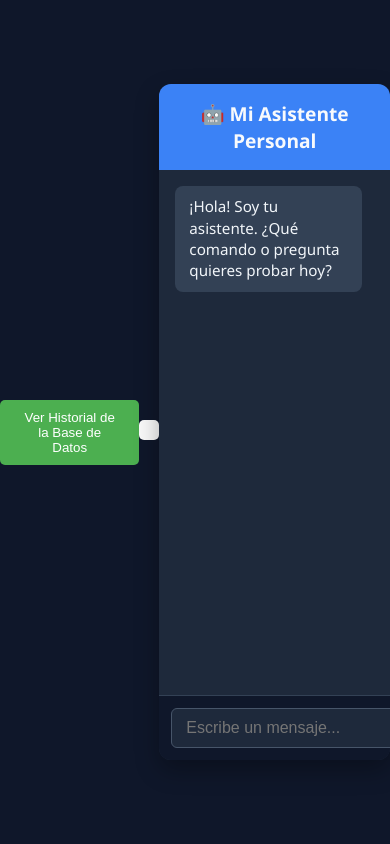
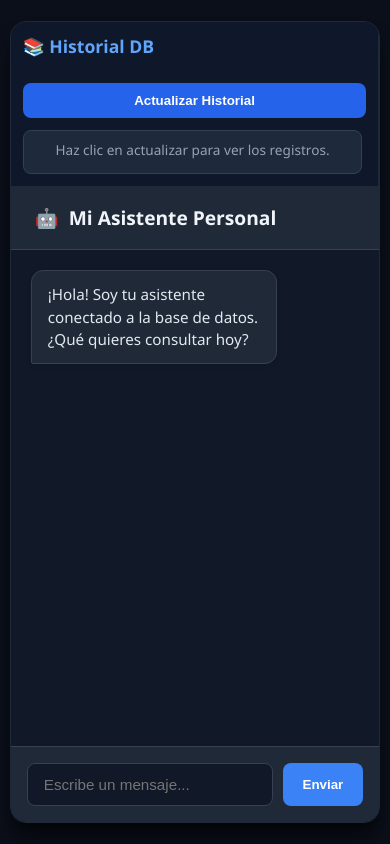
Before and after one commit to sitios-sais/sais-asistente, a website: page public/index.html in a window 390 px wide. Drawn offline with Linux system fonts and the light colour scheme; no server answers.

Commit message:
Revamp chat application layout and styles
Updated the structure and styles of the chat application, including a new history panel and improved responsiveness.

```diff
--- a/public/index.html
+++ b/public/index.html
@@ -5,155 +5,211 @@
     <meta name="viewport" content="width=device-width, initial-scale=1.0">
     <title>Asistente Personal IA</title>
     <style>
-        body {
-            font-family: 'Segoe UI', Tahoma, Geneva, Verdana, sans-serif;
-            background-color: #0f172a;
-            color: #f8fafc;
+        * {
+            box-sizing: border-box;
             margin: 0;
             padding: 0;
+        }
+        body {
+            font-family: 'Segoe UI', system-ui, -apple-system, sans-serif;
+            background-color: #0b0f19;
+            color: #f1f5f9;
+            height: 100vh;
             display: flex;
             justify-content: center;
             align-items: center;
-            height: 100vh;
         }
-
-        .chat-container {
-            width: 100%;
-            max-width: 500px;
-            height: 80vh;
-            background: #1e293b;
-            border-radius: 12px;
-            box-shadow: 0 10px 25px rgba(0, 0, 0, 0.3);
+        .main-wrapper {
+            display: flex;
+            width: 90%;
+            max-width: 950px;
+            height: 85vh;
+            background: #111827;
+            border-radius: 16px;
+            box-shadow: 0 20px 25px -5px rgba(0, 0, 0, 0.5), 0 10px 10px -5px rgba(0, 0, 0, 0.4);
+            overflow: hidden;
+            border: 1px solid #1f2937;
+        }
+        /* Panel del Historial (Lateral) */
+        .history-panel {
+            width: 320px;
+            background: #0f172a;
+            border-right: 1px solid #1f2937;
             display: flex;
             flex-direction: column;
-            overflow: hidden;
+            padding: 20px;
         }
-
-        .chat-header {
-            background: #3b82f6;
-            padding: 16px;
-            text-align: center;
-            font-size: 1.2rem;
-            font-weight: bold;
+        .history-header {
+            font-size: 1.1rem;
+            font-weight: 600;
+            margin-bottom: 15px;
+            color: #60a5fa;
+            display: flex;
+            justify-content: space-between;
+            align-items: center;
         }
-
-        .chat-mensajes {
+        .history-list {
             flex: 1;
-            padding: 16px;
             overflow-y: auto;
             display: flex;
             flex-direction: column;
-            gap: 12px;
+            gap: 10px;
+            padding-right: 4px;
+        }
+        .history-item {
+            background: #1e293b;
+            padding: 10px 12px;
+            border-radius: 8px;
+            font-size: 0.85rem;
+            border: 1px solid #334155;
+        }
+        .history-item p {
+            margin-bottom: 4px;
+            line-height: 1.3;
+        }
+        .history-item small {
+            color: #94a3b8;
+            font-size: 0.75rem;
+        }
+        .btn-cargar {
+            background: #2563eb;
+            color: white;
+            border: none;
+            padding: 10px;
+            border-radius: 8px;
+            font-weight: 600;
+            cursor: pointer;
+            transition: background 0.2s;
+            margin-top: 10px;
+        }
+        .btn-cargar:hover {
+            background: #1d4ed8;
         }
 
+        /* Sección del Chat Principal */
+        .chat-container {
+            flex: 1;
+            display: flex;
+            flex-direction: column;
+            background: #111827;
+        }
+        .chat-header {
+            background: #1f2937;
+            padding: 18px 24px;
+            font-size: 1.2rem;
+            font-weight: bold;
+            border-bottom: 1px solid #374151;
+            display: flex;
+            align-items: center;
+            gap: 10px;
+        }
+        .chat-mensajes {
+            flex: 1;
+            padding: 20px;
+            overflow-y: auto;
+            display: flex;
+            flex-direction: column;
+            gap: 16px;
+        }
         .mensaje {
-            max-width: 80%;
-            padding: 10px 14px;
-            border-radius: 8px;
+            max-width: 75%;
+            padding: 12px 16px;
+            border-radius: 12px;
             font-size: 0.95rem;
-            line-height: 1.4;
+            line-height: 1.5;
+            box-shadow: 0 2px 4px rgba(0,0,0,0.1);
         }
-
         .mensaje.usuario {
             background: #2563eb;
             color: white;
             align-self: flex-end;
+            border-bottom-right-radius: 2px;
         }
-
         .mensaje.asistente {
-            background: #334155;
-            color: #f1f5f9;
+            background: #1f2937;
+            color: #e2e8f0;
             align-self: flex-start;
+            border-bottom-left-radius: 2px;
+            border: 1px solid #374151;
         }
-
         .chat-input-area {
             display: flex;
-            padding: 12px;
-            background: #0f172a;
-            border-top: 1px solid #334155;
+            padding: 16px;
+            background: #1f2937;
+            border-top: 1px solid #374151;
+            gap: 10px;
         }
-
         .chat-input-area input {
             flex: 1;
-            padding: 10px 14px;
-            background: #1e293b;
-            border: 1px solid #475569;
-            border-radius: 6px;
+            padding: 12px 16px;
+            background: #111827;
+            border: 1px solid #374151;
+            border-radius: 8px;
             color: white;
-            font-size: 1rem;
+            font-size: 0.95rem;
             outline: none;
+            transition: border-color 0.2s;
         }
-
         .chat-input-area input:focus {
             border-color: #3b82f6;
         }
-
         .chat-input-area button {
             background: #3b82f6;
             color: white;
             border: none;
-            padding: 0 16px;
-            margin-left: 8px;
-            border-radius: 6px;
-            font-weight: bold;
+            padding: 0 20px;
+            border-radius: 8px;
+            font-weight: 600;
             cursor: pointer;
             transition: background 0.2s;
         }
-
         .chat-input-area button:hover {
             background: #2563eb;
+        }
+
+        /* Diseño adaptable para celulares */
+        @media (max-width: 768px) {
+            .main-wrapper {
+                flex-direction: column;
+                height: 95vh;
+                width: 95%;
+            }
+            .history-panel {
+                width: 100%;
+                max-height: 180px;
+                padding: 12px;
+            }
         }
     </style>
 </head>
 <body>
-    <!-- Botón para ver el historial de MongoDB -->
-<div style="margin-top: 20px; text-align: center;">
-    <button onclick="cargarHistorial()" style="padding: 10px 20px; background-color: #4CAF50; color: white; border: none; border-radius: 5px; cursor: pointer;">
-        Ver Historial de la Base de Datos
-    </button>
-</div>
 
-<!-- Contenedor donde aparecerán los mensajes guardados -->
-<div id="historial-container" style="margin-top: 15px; padding: 10px; background: #f9f9f9; border-radius: 5px; max-width: 600px; margin-left: auto; margin-right: auto; text-align: left;"></div>
-
-<script>
-async function cargarHistorial() {
-    try {
-        const respuesta = await fetch('/api/historial');
-        const datos = await respuesta.json();
-
-        const contenedor = document.getElementById('historial-container');
-        contenedor.innerHTML = '<h3>Historial guardado:</h3>';
-
-        if (datos.length === 0) {
-            contenedor.innerHTML += '<p>No hay mensajes guardados aún.</p>';
-            return;
-        }
-
-        datos.forEach(item => {
-            contenedor.innerHTML += `
-                <div style="border-bottom: 1px solid #ddd; margin-bottom: 10px; padding-bottom: 5px;">
-                    <p><strong>Tú:</strong> ${item.usuario}</p>
-                    <p><strong>IA:</strong> ${item.respuesta}</p>
-                    <small style="color: gray;">${new Date(item.fecha).toLocaleString()}</small>
+    <div class="main-wrapper">
+        <!-- Panel Lateral para Historial -->
+        <div class="history-panel">
+            <div class="history-header">
+                <span>📚 Historial DB</span>
+            </div>
+            <button class="btn-cargar" onclick="cargarHistorial()">Actualizar Historial</button>
+            <div id="historial-container" class="history-list" style="margin-top: 12px;">
+                <div class="history-item">
+                    <p style="color: #94a3b8; text-align: center;">Haz clic en actualizar para ver los registros.</p>
                 </div>
-            `;
-        });
-    } catch (error) {
-        console.error("Error al cargar historial:", error);
-    }
-}
-</script>
-    <div class="chat-container">
-        <div class="chat-header">🤖 Mi Asistente Personal</div>
-
-        <div id="chatMensajes" class="chat-mensajes">
-            <div class="mensaje asistente">¡Hola! Soy tu asistente. ¿Qué comando o pregunta quieres probar hoy?</div>
+            </div>
         </div>
 
-        <div class="chat-input-area">
-            <input type="text" id="inputMensaje" placeholder="Escribe un mensaje..." onkeypress="verificarEnter(event)">
-            <button onclick="enviarMensaje()">Enviar</button>
+        <!-- Panel Principal del Chat -->
+        <div class="chat-container">
+            <div class="chat-header">
+                <span>🤖</span> Mi Asistente Personal
+            </div>
+            <div id="chatMensajes" class="chat-mensajes">
+                <div class="mensaje asistente">¡Hola! Soy tu asistente conectado a la base de datos. ¿Qué quieres consultar hoy?</div>
+            </div>
+            <div class="chat-input-area">
+                <input type="text" id="inputMensaje" placeholder="Escribe un mensaje..." onkeypress="verificarEnter(event)">
+                <button onclick="enviarMensaje()">Enviar</button>
+            </div>
         </div>
     </div>
 
@@ -161,7 +217,6 @@ async function cargarHistorial() {
         async function enviarMensaje() {
             const input = document.getElementById('inputMensaje');
             const texto = input.value.trim();
-
             if (texto === "") return;
 
             agregarMensajeAlChat(texto, 'usuario');
@@ -170,18 +225,44 @@ async function cargarHistorial() {
             try {
                 const respuesta = await fetch('/api/asistente', {
                     method: 'POST',
-                    headers: {
-                        'Content-Type': 'application/json'
-                    },
+                    headers: { 'Content-Type': 'application/json' },
                     body: JSON.stringify({ mensaje: texto })
                 });
-
                 const data = await respuesta.json();
                 agregarMensajeAlChat(data.respuesta, 'asistente');
 
+                // Actualiza el historial automáticamente al enviar un mensaje
+                cargarHistorial();
             } catch (error) {
                 console.error("Error al conectar con el servidor:", error);
-                agregarMensajeAlChat("Lo siento, ocurrió un error de conexión con el servidor.", 'asistente');
+                agregarMensajeAlChat("Lo siento, ocurrió un error de conexión.", 'asistente');
+            }
+        }
+
+        async function cargarHistorial() {
+            try {
+                const respuesta = await fetch('/api/historial');
+                const datos = await respuesta.json();
+
+                const contenedor = document.getElementById('historial-container');
+                contenedor.innerHTML = '';
+
+                if (datos.length === 0) {
+                    contenedor.innerHTML = '<div class="history-item"><p>No hay mensajes guardados.</p></div>';
+                    return;
+                }
+
+                datos.forEach(item => {
+                    contenedor.innerHTML += `
+                        <div class="history-item">
+                            <p><strong>Tú:</strong> ${item.usuario}</p>
+                            <p style="color: #cbd5e1;"><strong>IA:</strong> ${item.respuesta}</p>
+                            <small>${new Date(item.fecha).toLocaleTimeString()}</small>
+                        </div>
+                    `;
+                });
+            } catch (error) {
+                console.error("Error al cargar historial:", error);
             }
         }
 
@@ -194,13 +275,16 @@ async function cargarHistorial() {
         function agregarMensajeAlChat(texto, remitente) {
             const contenedorMensajes = document.getElementById('chatMensajes');
             const divMensaje = document.createElement('div');
-
             divMensaje.className = `mensaje ${remitente}`;
             divMensaje.innerText = texto;
-
             contenedorMensajes.appendChild(divMensaje);
             contenedorMensajes.scrollTop = contenedorMensajes.scrollHeight;
         }
+
+        // Cargar el historial automáticamente al abrir la página
+        window.onload = () => {
+            cargarHistorial();
+        };
     </script>
 </body>
 </html>
```
